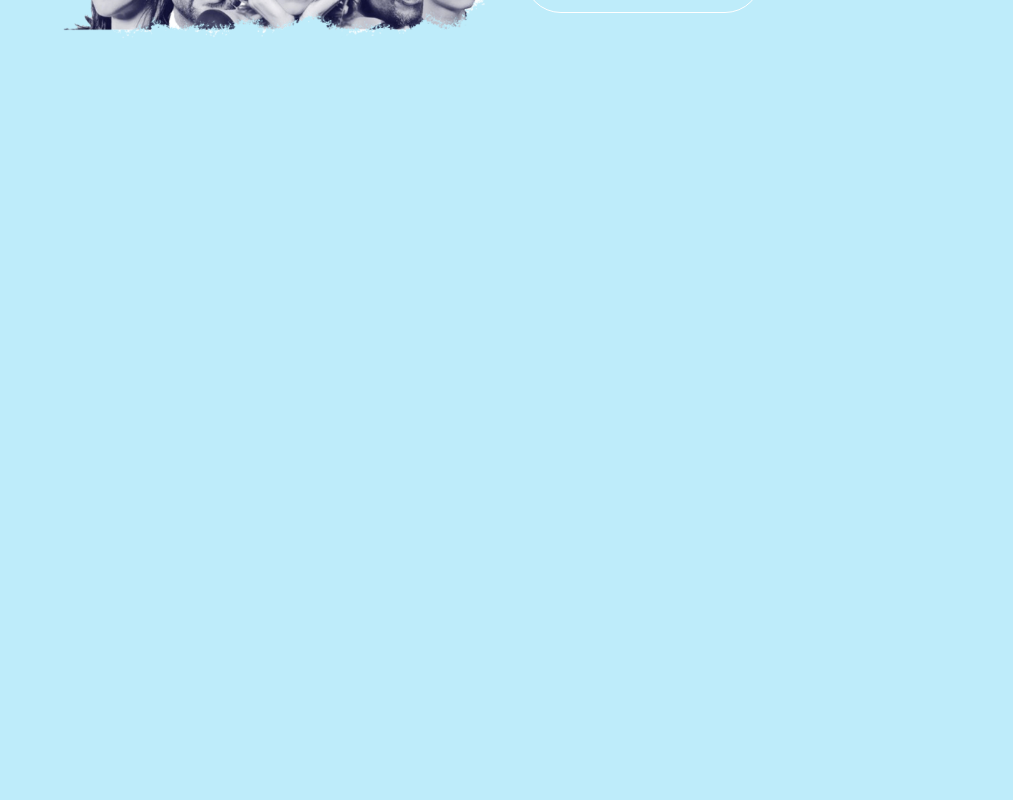
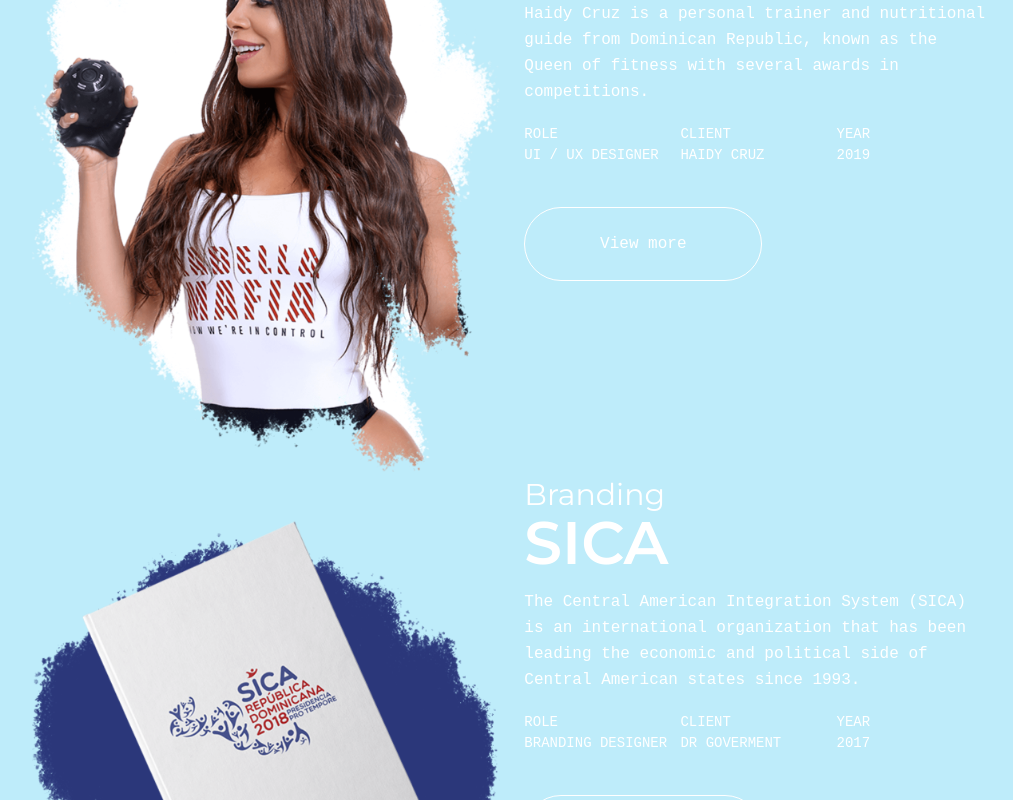
Before and after one commit to restcristian/andrysfriaslandingv2, a Next.js app: page /work in a window 1280 px wide. Shown: the part 520-1320 px from the top of the page, without its empty margins (58-1071 px from the left). Before the commit the page ends 816 px from the top, so only its background shows below. Built offline with nearby package versions, Linux system fonts and the light colour scheme.

Commit message:
chore: add rest of project slides

```diff
--- a/src/app/work/page.tsx
+++ b/src/app/work/page.tsx
@@ -2,6 +2,10 @@
 import React from "react";
 import styles from "./work.module.scss";
 import peopleFusionImage from "@/assets/images/people_fusion_works@2x.cc16cbed.png";
+import pantherSuiteImage from "@/assets/images/panther@2x.8db94f47.png";
+import haidyImage from "@/assets/images/haidy@2x.59ef8fc0.png";
+import SicaImage from "@/assets/images/Sica@2x.f4877532.png";
+
 import { Project } from "./types";
 import { ProjectSlide } from "./ProjectSlide";
 
@@ -14,6 +18,39 @@
     imageUrl: peopleFusionImage.src,
     role: "Designer",
     client: "Univision",
+    year: 2017,
+    url: "#",
+  },
+  {
+    title: "PantherSuite",
+    type: "Website",
+    description:
+      "Panther Suite is a project that contains a library of concerts near you. The idea is to make easy the way you find for every concert. This project is still in development to optimize the search.",
+    imageUrl: pantherSuiteImage.src,
+    role: "UI / UX Designer",
+    client: "Personal",
+    year: 2017,
+    url: "#",
+  },
+  {
+    title: "Haidy Cruz",
+    type: "E-commerce",
+    description:
+      "Haidy Cruz is a personal trainer and nutritional guide from Dominican Republic, known as the Queen of fitness with several awards in competitions.",
+    imageUrl: haidyImage.src,
+    role: "UI / UX Designer",
+    client: "Haidy Cruz",
+    year: 2019,
+    url: "#",
+  },
+  {
+    title: "SICA",
+    type: "Branding",
+    description:
+      "The Central American Integration System (SICA) is an international organization that has been leading the economic and political side of Central American states since 1993.",
+    imageUrl: SicaImage.src,
+    role: "Branding Designer",
+    client: "DR Goverment",
     year: 2017,
     url: "#",
   },
```
